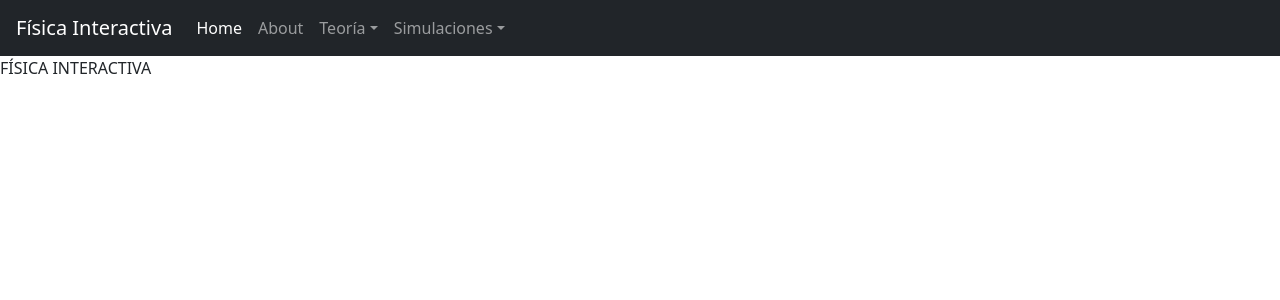
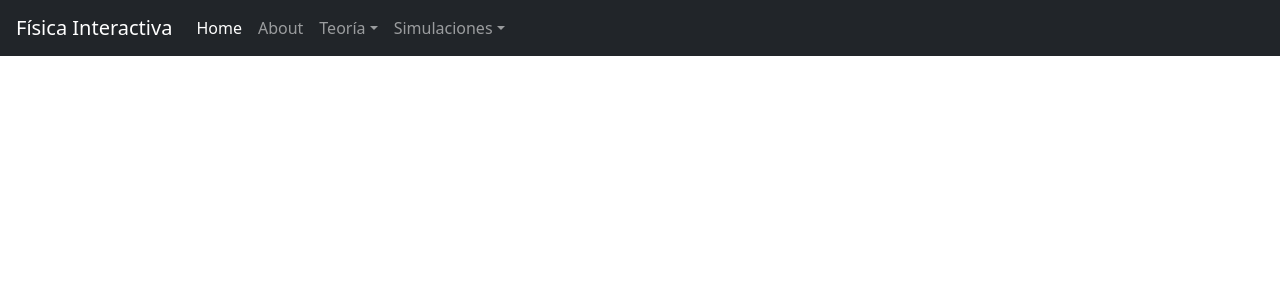
Before and after one commit to DavidGomez-coder/TFG, a React (Create React App) app in the folder client/: page / in a window 1280 px wide. Shown: the top 300 px of the page. Built offline with nearby package versions, Linux system fonts and the light colour scheme.

Commit message:
rc-theory update

```diff
--- a/client/src/components/Circuit/SimpleRC.js
+++ b/client/src/components/Circuit/SimpleRC.js
@@ -393,7 +393,6 @@ class SimpleRC extends Component {
                                                                         yax_tick_length={0}
                                                                         markers={this.state.showMarkers ? this.state.RC_time_markers : []}
                                                                         inflator={10 / 8}
-
                                                                     />
                                                                 </div>
                                                                 {/*I*/}
--- a/client/src/components/Home/Home.js
+++ b/client/src/components/Home/Home.js
@@ -7,7 +7,7 @@ class Home extends Component {
     render(){
         return (
             <div>
-                <div className='web-title'>FÍSICA INTERACTIVA</div>
+                <div className='web-title'></div>
             </div>
         )
     }
--- a/client/src/components/Theory/RCTheory.js
+++ b/client/src/components/Theory/RCTheory.js
@@ -106,11 +106,11 @@ class RCTheory extends Component {
                     <div id={formula_name} className="formula-content-box center-text justify-content-center">
                         <br />
                         <ul className='list-group list-group-flush'>
-                            <li className='list-group-item disabled'>
+                            <li className='list-group-item disabled' key={formula_name}>
                                 {formula_name}
                             </li>
 
-                            <li className='list-group-item'>
+                            <li className='list-group-item' key={formula_name+"_items"}>
                                 <div>
                                     {!Array.isArray(string_formula) ? <Latex >{string_formula}</Latex> : (string_formula.map((formula) => {
                                         return (<div> <Latex id={formula}>{formula}</Latex><br /><br /></div>)
```
Also changed, not shown: client/src/components/Home/Home.css (line endings or trailing spaces), 2 other files (tests, documents, lock files or other folders).
